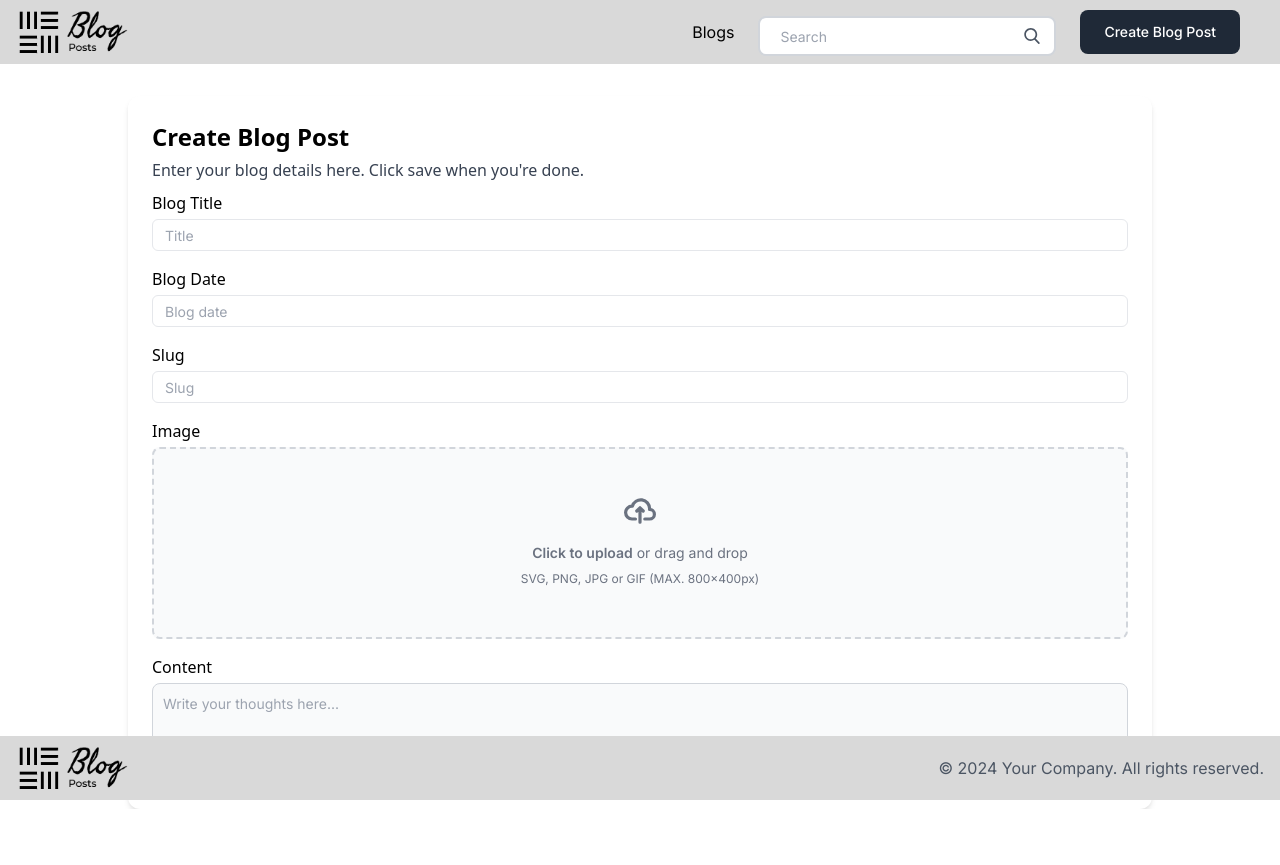
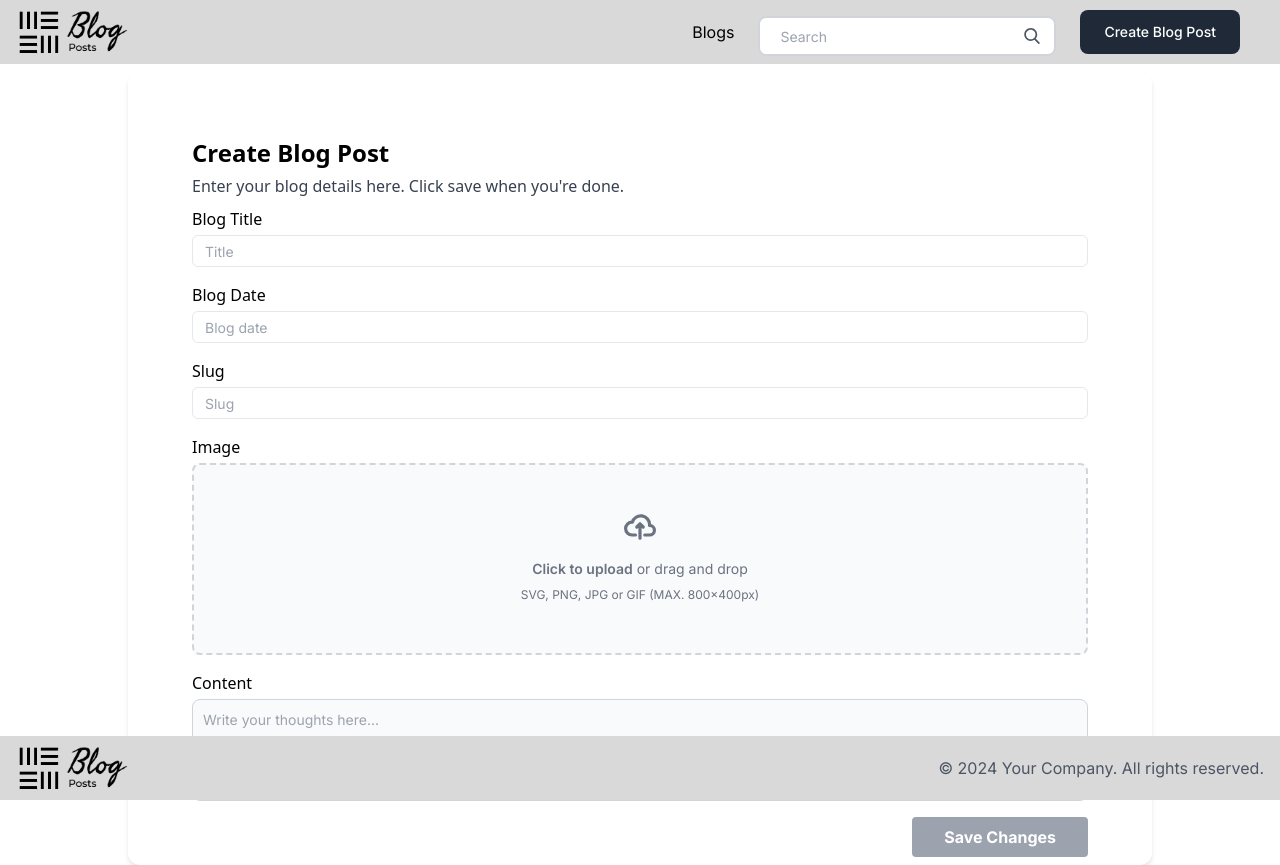
Before and after one commit to Blackscure/Blogv1, a Next.js app: page /create-blog in a window 1280 px wide. Before the commit the page ends 809 px from the top, so only its background shows below. Built offline with nearby package versions, Linux system fonts and the light colour scheme.

Commit message:
button added

```diff
--- a/app/features/modals/modal.tsx
+++ b/app/features/modals/modal.tsx
@@ -2,7 +2,7 @@ import React from 'react';
 
 export default function Modal() {
   return (
-    <div className="w-full max-w-screen-lg mx-auto mt-8 p-6 bg-white rounded-xl shadow-md">
+    <div className="w-full max-w-screen-lg mx-auto mt-2 p-16 bg-white rounded-xl shadow-md">
       <h4 className="block font-sans text-2xl antialiased font-semibold leading-snug tracking-normal text-blue-gray-900">
         Create Blog Post
       </h4>
@@ -65,6 +65,10 @@ export default function Modal() {
           </h6>
           <textarea id="message" rows="4" className="block p-2.5 w-full text-sm text-gray-900 bg-gray-50 rounded-lg border border-gray-300 focus:ring-blue-500 focus:border-blue-500  dark:border-gray-600 dark:placeholder-gray-400 dark:text-white dark:focus:ring-blue-500 dark:focus:border-blue-500" placeholder="Write your thoughts here..."></textarea>
         </div>
+        <button className="bg-gray-400 hover:bg-gray-400 text-white font-bold py-2 px-8 rounded float-right mt-4">
+  Save Changes
+</button>
+
       </form>
     </div>
   );
```
